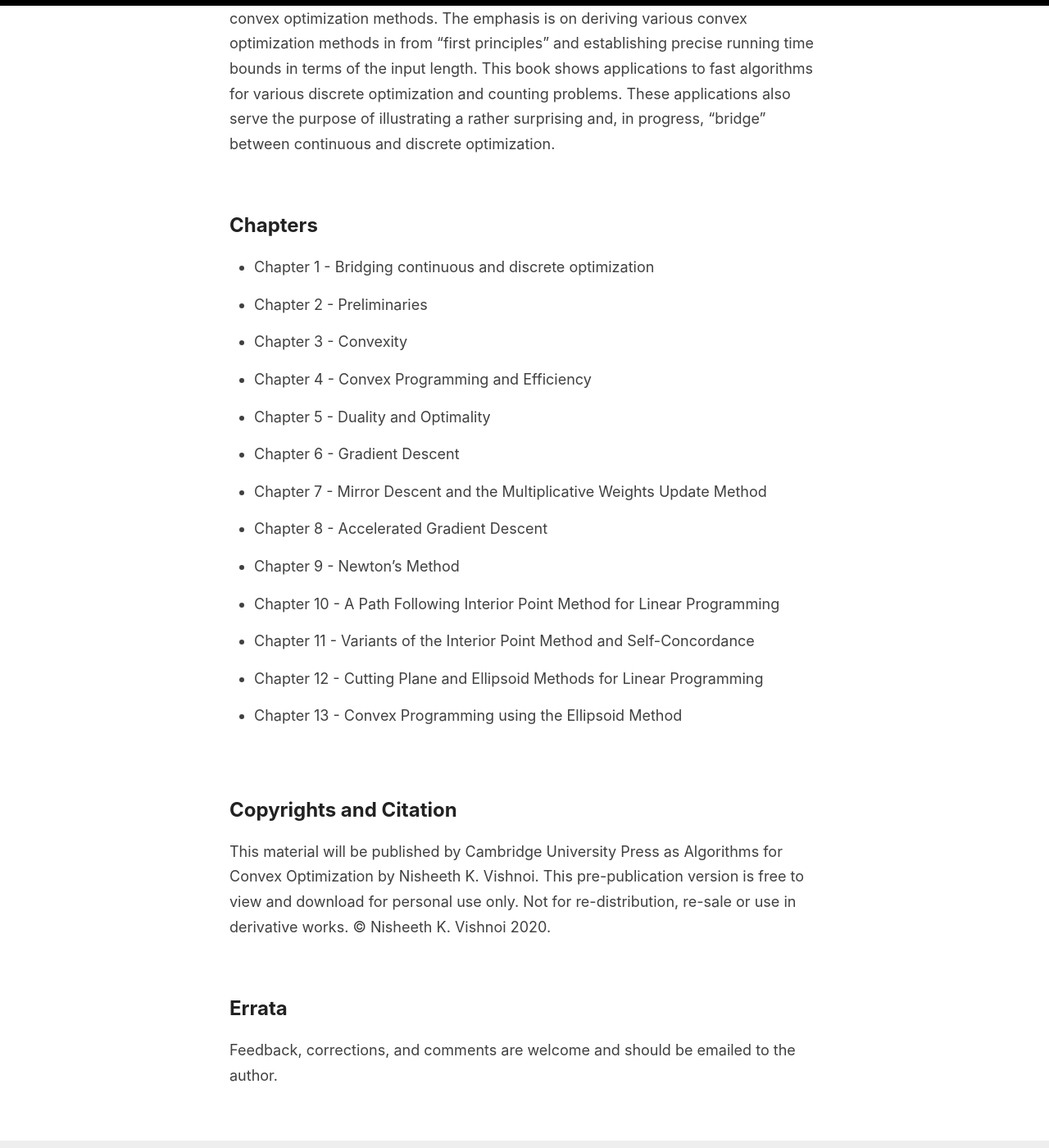
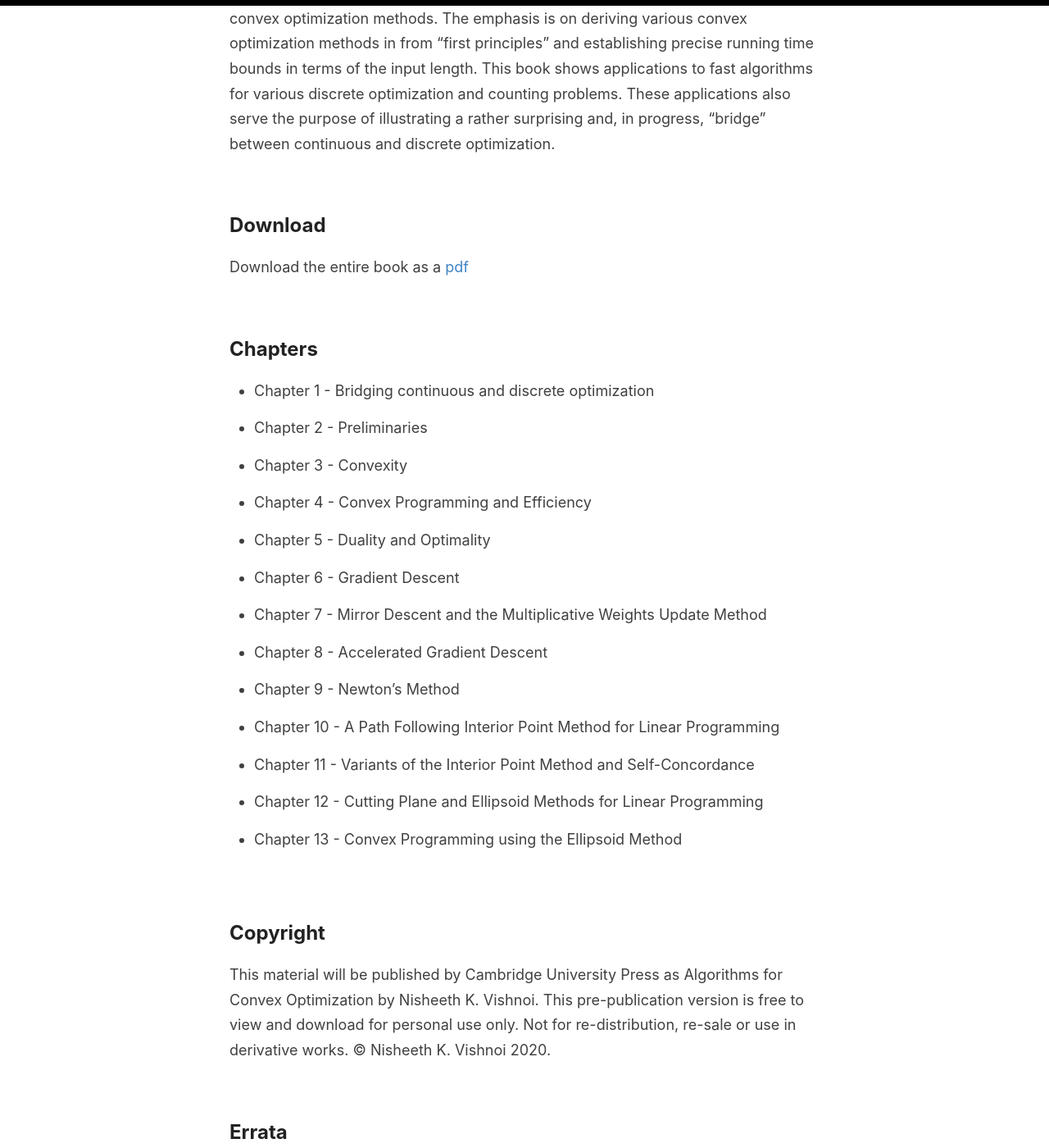
Before and after one commit to convex-optimization/convex-optimization.github.io, a Jekyll site: the page built from index.html, in a window 1280 px wide and 1400 px high, scrolled down 756 px. Shown: the whole window at 82% size. Built offline with Jekyll 4.4.1, drawn with Linux system fonts in a browser that asks for light colours; the list of posts is cut into pages by our own code.

Commit message:
Update default.html

```diff
--- a/_layouts/default.html
+++ b/_layouts/default.html
@@ -46,6 +46,15 @@
       </div>
 
 
+       <div class="wrapper-main">
+        <div id="main" role="main" class="container">
+          <h2> Download</h2>
+          Download the entire book as a <a href="{{ site.pdf }}">pdf</a>
+          <br>
+        </div>
+      </div>
+
+
       <div class="wrapper-main">
         <div id="main" role="main" class="container">
         <h2> Chapters</h2>
@@ -71,7 +80,7 @@
 
       <div class="wrapper-main">
         <div id="main" role="main" class="container">
-          <h2> Copyrights and Citation</h2>
+          <h2> Copyright</h2>
           {{ site.copyright }}
           <br>
         </div>
```
